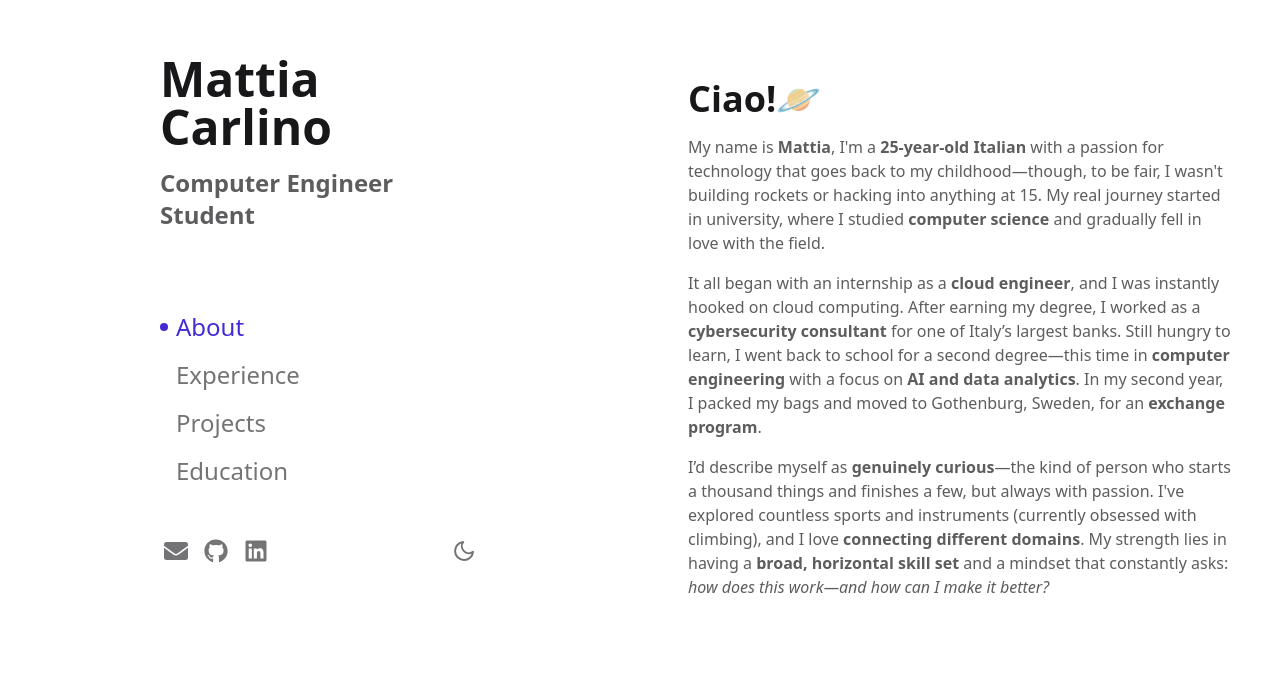
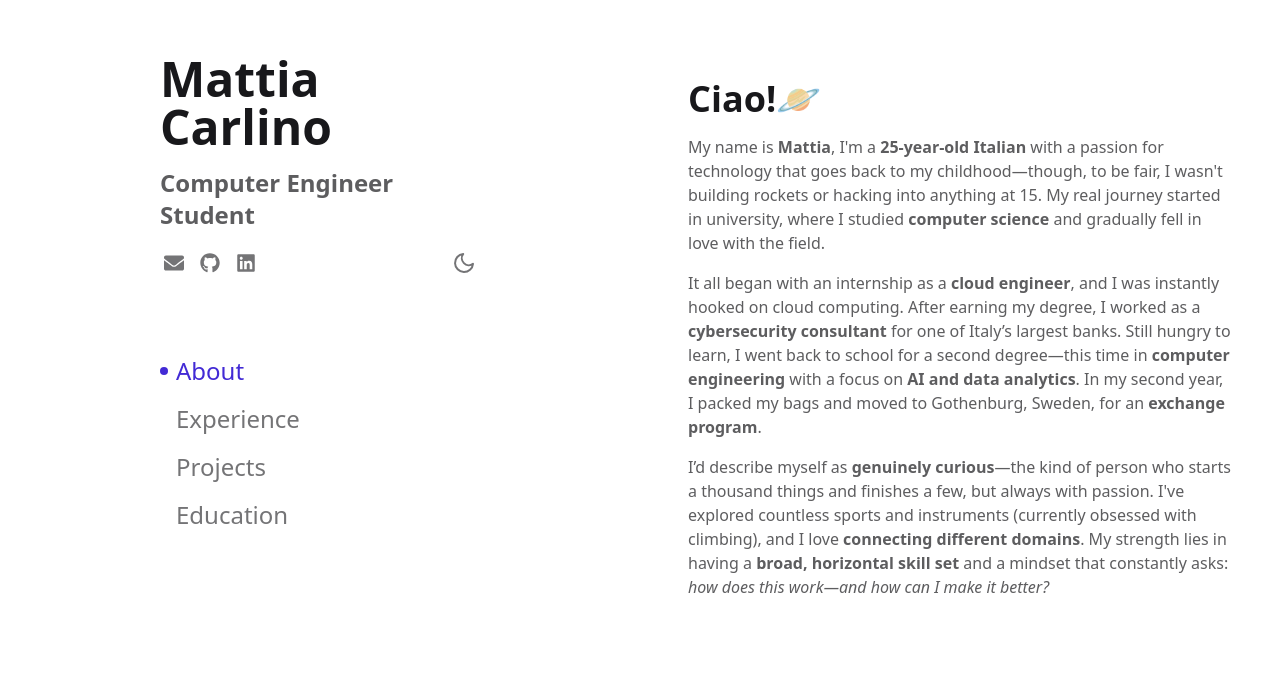
Before and after one commit to Tiazzo/tiazzo.github.io, a React (Vite) app: page / in a window 1280 px wide. Shown: the part 105-800 px from the top of the page. Built offline with nearby package versions, Linux system fonts and the light colour scheme; a web font is replaced by a local one.

Commit message:
fix: contact positions

```diff
--- a/src/components/Navigation.jsx
+++ b/src/components/Navigation.jsx
@@ -4,8 +4,7 @@ import {FaGithub, FaLinkedin, FaEnvelope} from 'react-icons/fa'
 import {FiSun, FiMoon} from 'react-icons/fi'
 
 const links = [{href: '#about', label: 'About'}, {href: '#experience', label: 'Experience'}, {
-    href: '#projects',
-    label: 'Projects'
+    href: '#projects', label: 'Projects'
 }, {href: '#education', label: 'Education'},]
 
 
@@ -72,13 +71,25 @@ export default function Navigation({activeSection}) {
 
 
         {/* Sidebar desktop */}
-                <aside
-                    className="hidden lg:flex fixed top-0 left-0 h-screen w-1/2 flex-col items-center justify-between p-8 bg-base-100 backdrop-blur z-50">
+        <aside className="hidden lg:flex fixed top-0 left-0 h-screen w-1/2 flex-col items-center justify-start p-8 bg-base-100 backdrop-blur z-50">
 
 
             <div className="w-full max-w-xs flex flex-col items-start pt-32">
                 <h1 className="text-5xl font-bold mb-4 text-base-content">Mattia Carlino</h1>
-                        <p className="text-2xl font-semibold mb-20 text-base-content/70">Computer Engineer Student</p>
+                <p className="text-2xl font-semibold mb-5 text-base-content/70">Computer Engineer Student</p>
+                {/* Contacts*/}
+                <div className="w-full max-w-xs px-1 mb-20">
+                    <div className="flex justify-between items-center text-xl text-base-content/60">
+                        <div className="flex gap-4">
+                            <a href="mailto:mattia.carlino22@gmail.com" className="hover:text-primary" aria-label="Email"><FaEnvelope/></a>
+                            <a href="https://github.com/Tiazzo" target="_blank" className="hover:text-primary" aria-label="GitHub"><FaGithub/></a>
+                            <a href="https://www.linkedin.com/in/mattia-carlino-8b6071228/" target="_blank" className="hover:text-primary" aria-label="LinkedIn"><FaLinkedin/></a>
+                        </div>
+                        <button onClick={toggleTheme} className="hover:text-primary transition text-2xl" aria-label="Toggle Theme">
+                            {theme === 'dark' ? <FiSun /> : <FiMoon />}
+                        </button>
+                    </div>
+                </div>
 
                 <nav className="flex flex-col space-y-4 text-2xl">
                     {links.map((link) => {
@@ -100,21 +111,6 @@ export default function Navigation({activeSection}) {
                 </nav>
             </div>
 
-                    <div className="mt-auto mb-25 w-full max-w-xs px-1">
-                        <div className="flex justify-between items-center text-2xl text-base-content/60">
-                            <div className="flex gap-4">
-                                <a href="mailto:mattia.carlino22@gmail.com" className="hover:text-primary" aria-label="Email"><FaEnvelope/></a>
-                                <a href="https://github.com/Tiazzo" target="_blank" className="hover:text-primary"
-                                   aria-label="GitHub"><FaGithub/></a>
-                                <a href="https://www.linkedin.com/in/mattia-carlino-8b6071228/" target="_blank"
-                                   className="hover:text-primary" aria-label="LinkedIn"><FaLinkedin/></a>
-                            </div>
-                            <button onClick={toggleTheme} className="hover:text-primary transition text-2xl"
-                                    aria-label="Toggle Theme">
-                                {theme === 'dark' ? <FiSun/> : <FiMoon/>}
-                            </button>
-                        </div>
-                    </div>
 
         </aside>
     </>)
```
Also changed, not shown: 1 other file (tests, documents, lock files or other folders). Lines whose indentation alone changed are shown as unchanged.
